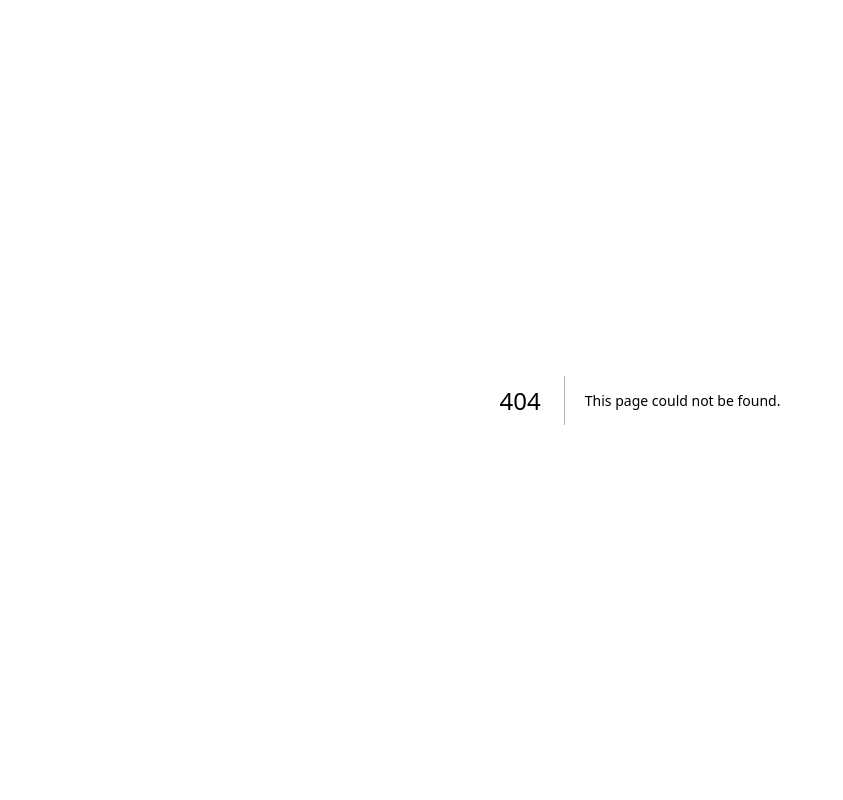
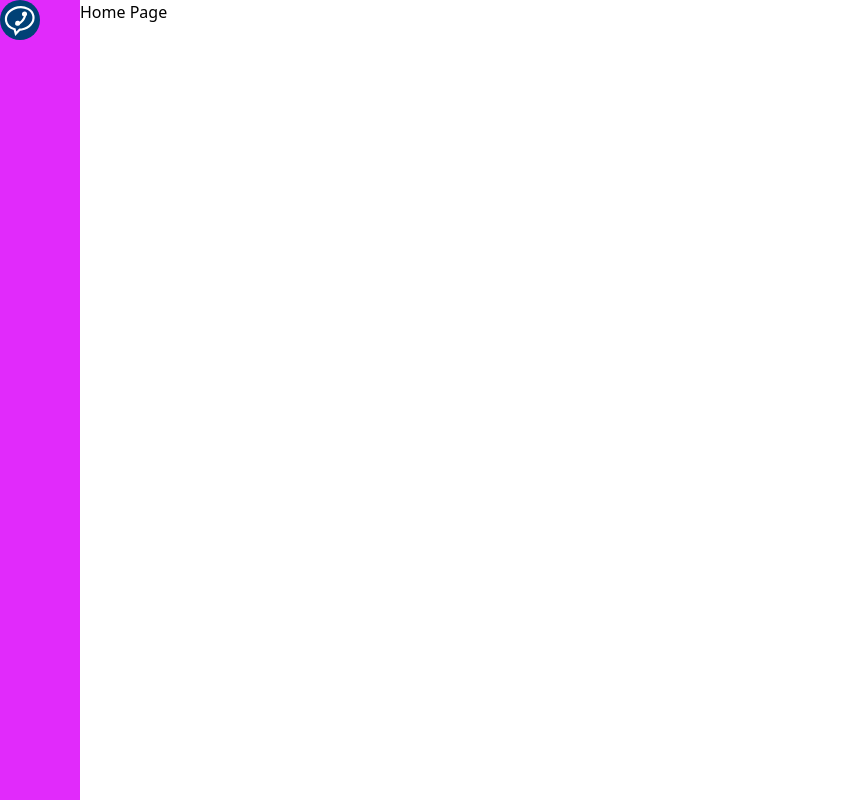
Before and after one commit to codewithshumon/callnow, a Next.js app: page /dashboard in a window 1280 px wide. Before the commit this address had no page. Shown: the whole page, without its empty margins (0-843 px from the left). Built offline with nearby package versions, Linux system fonts and the light colour scheme.

Commit message:
add sidebar

```diff
--- /dev/null
+++ b/app/(page)/dashboard/page.js
@@ -0,0 +1,9 @@
+import AppLayout from "@/app/(page)/layouts/AppLayout";
+
+export default function Page() {
+  return (
+    <AppLayout>
+      <div>Home Page</div>
+    </AppLayout>
+  );
+}
--- a/app/(page)/layout.js
+++ b/app/(page)/layout.js
@@ -1,10 +1,8 @@
-import React from 'react'
-
-const RootLayout = () => {
+const RootLayout = ({children}) => {
   return (
-    <div>
-
-    </div>
+    <main>
+      {children}
+    </main>
   )
 }
 
--- a/app/(page)/layouts/AppLayout.jsx
+++ b/app/(page)/layouts/AppLayout.jsx
@@ -1,9 +1,10 @@
 import { SideBar } from './SideBar'
 
-const AppLayout = () => {
+const AppLayout = ({ children }) => {
   return (
-    <div>
-      <SideBar />
+    <div className='w-screen h-screen grid grid-cols-[80px_1fr]'>
+      <SideBar className='col-span-1' />
+      <div className='col-span-1'>{children}</div>
     </div>
   )
 }
--- a/app/(page)/layouts/SideBar.jsx
+++ b/app/(page)/layouts/SideBar.jsx
@@ -1,7 +1,13 @@
 'use client'
 
-export const SideBar = () => {
+import { Logo } from "@/constant/svg"
+
+export const SideBar = ({ className}) => {
   return (
-    <div>SideBar</div>
+    <div className={`${className} bg-fuchsia-500`}>
+      <div>
+          <Logo className=' w-10 h-10' />
+      </div>
+    </div>
   )
 }
--- a/app/(page)/page.js
+++ b/app/(page)/page.js
@@ -1,9 +1,8 @@
-import Image from "next/image";
 
 export default function Home() {
   return (
     <div>
-      <div></div>
+      <div>Home Page</div>
     </div>
   );
 }
--- /dev/null
+++ b/constant/svg.js
@@ -0,0 +1,32 @@
+export const Logo = ({className}) => (
+  <svg
+    width="1000"
+    height="1000"
+    viewBox="0 0 1000 1000"
+    fill="none"
+    xmlns="http://www.w3.org/2000/svg"
+    className={className}
+  >
+    <circle cx="500" cy="500" r="500" fill="#004176" />
+    <path
+      d="M676.346 358.921C671.52 394.096 639.093 418.698 603.918 413.872C568.743 409.045 544.141 376.618 548.968 341.443C553.794 306.269 586.221 281.667 621.396 286.493C656.571 291.319 681.173 323.747 676.346 358.921Z"
+      fill="white"
+    />
+    <circle
+      cx="441.723"
+      cy="581.091"
+      r="64.2862"
+      transform="rotate(7.81296 441.723 581.091)"
+      fill="white"
+    />
+    <path
+      d="M631.931 300.267L671.339 328.045C636.906 494.183 590.068 559.405 455.607 634.108L416.198 606.33C544.454 517.393 596.45 452.647 631.931 300.267Z"
+      fill="white"
+    />
+    <path
+      d="M542.807 736.746C731.614 702.621 862.3 551.173 834.701 398.479C807.103 245.784 631.672 149.664 442.865 183.789C254.058 217.914 123.373 369.362 150.971 522.057C169.427 624.169 253.995 700.981 364.463 730.46L394.496 846.186L488.33 743.069C506.281 742.144 524.481 740.059 542.807 736.746Z"
+      stroke="white"
+      stroke-width="55"
+    />
+  </svg>
+);
```
